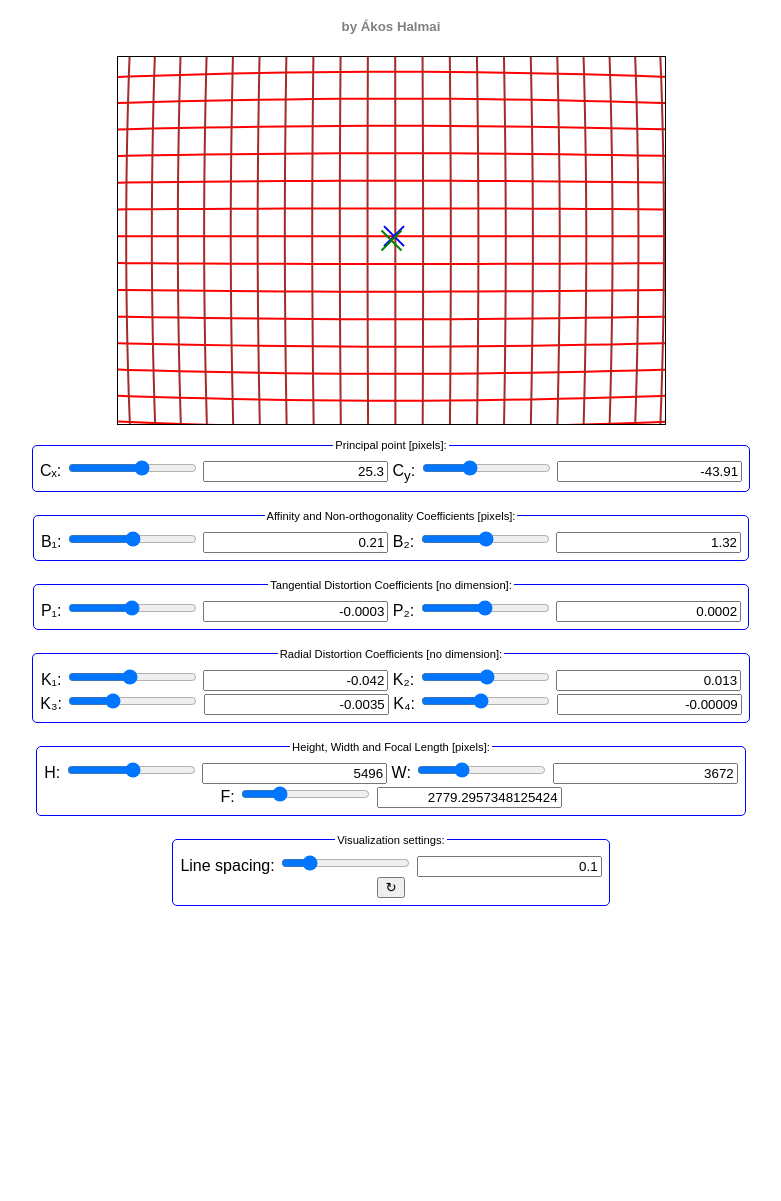
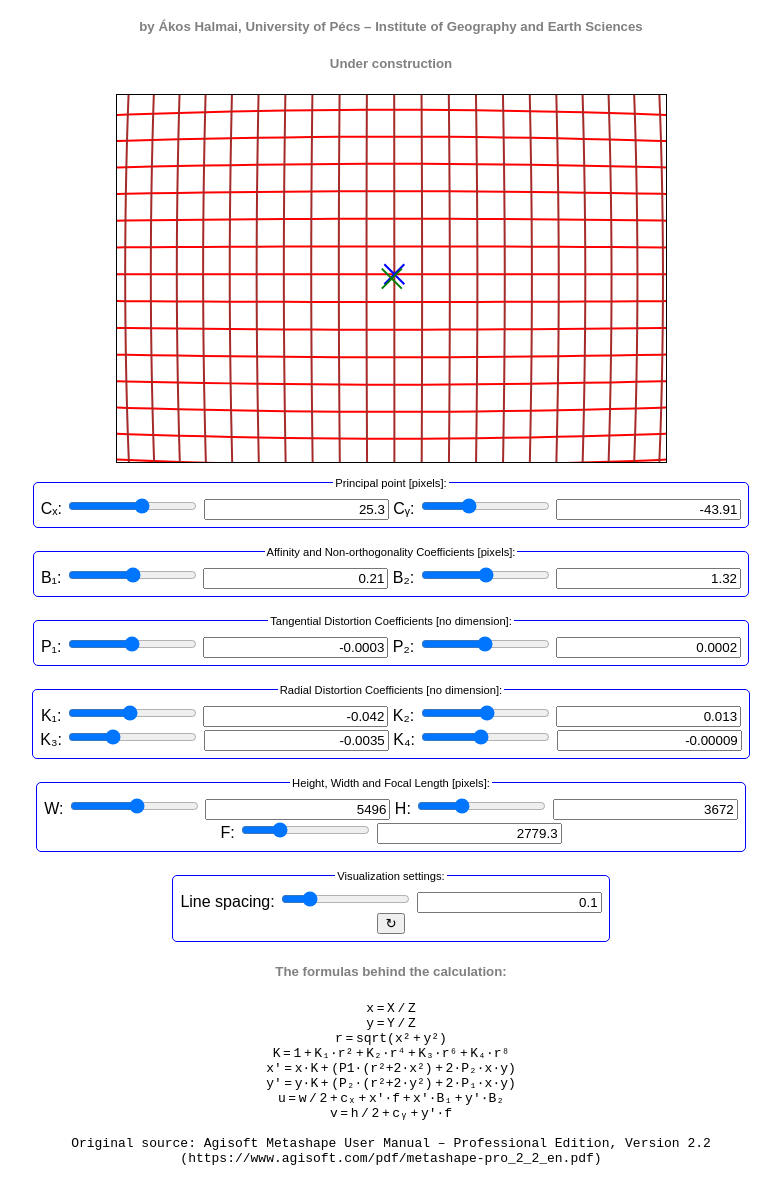
Before and after one commit to halmaia/ElemiProgramozas, a plain HTML site: page index.html in a window 1280 px wide. Shown: the part 51-1252 px from the top of the page, without its empty margins (249-1030 px from the left). Before the commit the page ends 977 px from the top, so only its background shows below. Drawn offline with Linux system fonts and the light colour scheme.

Commit message:
Update index.html

```diff
--- a/index.html
+++ b/index.html
@@ -5,6 +5,10 @@
     <meta name="viewport" content="width=device-width, initial-scale=1.0">
     <title>Optical distortion visualizer</title>
     <style>
+        h5 {
+            color: gray;
+        }
+
         body {
             text-align: center;
             margin: 20px;
@@ -41,7 +45,8 @@
 </head>
 <body>
     <h2>Optical distortion visualizer</h2>
-    <h5 style="color: gray">by Ákos Halmai</h5>
+    <h5>by Ákos Halmai, University of Pécs – Institute of Geography and Earth Sciences</h5>
+    <h5>Under construction</h5>
     <canvas id="canvas" width="547" height="367"></canvas>
 
     <div class="controls">
@@ -51,7 +56,7 @@
             <input type="range" id="Cx" min="-150.0" max="150.0" value="25.295157579435635" step="0.01">
             <input type="text" id="Cx_text" value="-0.041531240803876872" title="Cₓ">
 
-            <label for="Cy">C<sub>y</sub>:</label>
+            <label for="Cy">Cᵧ:</label>
             <input type="range" id="Cy" min="-150.0" max="150.0" value="-43.907218870556122" step="0.01">
             <input type="text" id="Cy_text" value="-0.041531240803876872" title="Cy"><br>
         </fieldset>
@@ -103,13 +108,13 @@
 
         <fieldset class="blue-outline">
             <legend>Height, Width and Focal Length [pixels]:</legend>
-            <label for="H">H:</label>
-            <input type="range" id="H" min="640" max="10000" value="5496" step="1">
-            <input type="text" id="H_text" value="5496" title="H">
+            <label for="H">W:</label>
+            <input type="range" id="W" min="640" max="10000" value="5496" step="1">
+            <input type="text" id="W_text" value="5496" title="W">
 
-            <label for="W">W:</label>
-            <input type="range" id="W" min="640" max="10000" value="3672" step="1">
-            <input type="text" id="W_text" value="3672" title="W"><br>
+            <label for="W">H:</label>
+            <input type="range" id="H" min="640" max="10000" value="3672" step="1">
+            <input type="text" id="H_text" value="3672" title="H"><br>
 
             <label for="F">F:</label>
             <input type="range" id="F" min="100" max="10000" value="2779.2957348125424" step="0.1">
@@ -127,12 +132,24 @@
         </fieldset>
     </div>
 
+    <div class="meta">
+        <h5>The formulas behind the calculation:</h5>
+        <pre>
+x = X / Z
+y = Y / Z
+r = sqrt(x² + y²)
+K = 1 + K₁∙r² + K₂∙r⁴ + K₃∙r⁶ + K₄∙r⁸
+x′ = x∙K + (P1∙(r²+2∙x²) + 2∙P₂∙x∙y)
+y′ = y∙K + (P₂∙(r²+2∙y²) + 2∙P₁∙x∙y)
+u = w / 2 + cₓ + x′∙f + x′∙B₁ + y′∙B₂
+v = h / 2 + cᵧ + y′∙f
+
+Original source: Agisoft Metashape User Manual – Professional Edition, Version 2.2
+(https://www.agisoft.com/pdf/metashape-pro_2_2_en.pdf)
+        </pre>
+    </div>
     <script>
         "use strict";
-
-        const width = 5496.0,
-            height = 3672.0,
-            f = 2779.2957348125424;
 
         const canvas = document.getElementById("canvas");
         const ctx = canvas.getContext("2d");
@@ -146,11 +163,19 @@
             B2Slider = document.getElementById("B2"),
             P1Slider = document.getElementById("P1"),
             P2Slider = document.getElementById("P2"),
+            FSlider = document.getElementById("F"),
+            HSlider = document.getElementById("H"),
+            WSlider = document.getElementById("W"),
             SpacingSlider = document.getElementById("spacing"),
             K1Text = document.getElementById("K1_text"),
             K2Text = document.getElementById("K2_text");
 
-        const sliders = [K1Slider, K2Slider, K3Slider, K4Slider, SpacingSlider, CxSlider, CySlider, P1Slider, P2Slider, B1Slider, B2Slider];
+        const sliders = [K1Slider, K2Slider, K3Slider, K4Slider,
+            SpacingSlider, CxSlider, CySlider,
+            P1Slider, P2Slider,
+            B1Slider, B2Slider,
+            HSlider, WSlider,
+            FSlider];
 
         sliders.forEach(slider => {
             const updateUI = () => {
@@ -167,7 +192,6 @@
             // Initial update to ensure correct values on load
             updateUI();
         });
-
 
         document.getElementById("reset").addEventListener("click", () => {
             sliders.forEach(slider => {
@@ -223,15 +247,19 @@
                 p2 = parseFloat(P2Slider.value),
                 b1 = parseFloat(B1Slider.value),
                 b2 = parseFloat(B2Slider.value),
-                spacing = parseFloat(SpacingSlider.value),
-                can_w = canvas.width,
-                can_h = canvas.height,
-                scale = can_w / width;
+                f = parseFloat(FSlider.value),
+                height = parseFloat(HSlider.value),
+                width = parseFloat(WSlider.value),
+                spacing = parseFloat(SpacingSlider.value);
+
+            const scale = 0.1,
+                can_w = scale * width,
+                can_h = scale * height;
+            canvas.width = can_w;
+            canvas.height = can_h;
+
 
             ctx.clearRect(0, 0, can_w, can_h);
-
-            K1Text.value = k1;
-            K2Text.value = k2;
 
             { // Horizontal:
                 ctx.beginPath();
@@ -266,7 +294,7 @@
             }
             { // Center mark:
                 ctx.beginPath();
-                const ocx = (.5 * can_w + scale * cx), ocy = (.5 * can_h + scale * cy);
+                const ocx = (0.5 * can_w + scale * cx), ocy = (.5 * can_h + scale * cy);
                 ctx.moveTo(ocx - 10, ocy - 10);
                 ctx.lineTo(ocx + 10, ocy + 10);
                 ctx.moveTo(ocx + 10, ocy - 10);
@@ -276,7 +304,7 @@
                 ctx.stroke();
 
                 ctx.beginPath();
-                const rcx = (.5 * can_w), rcy = (.5 * can_h);
+                const rcx = (0.5 * can_w), rcy = (.5 * can_h);
                 ctx.moveTo(rcx - 10, rcy - 10);
                 ctx.lineTo(rcx + 10, rcy + 10);
                 ctx.moveTo(rcx + 10, rcy - 10);
```
